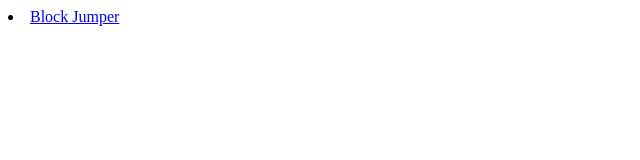
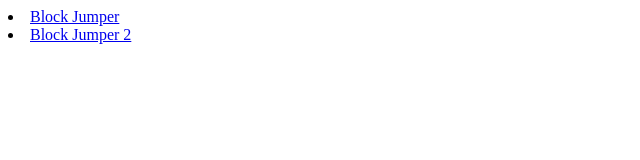
Before and after one commit to gabusho92/indexphaser, a plain HTML site: page index.html in a window 1280 px wide. Shown: the whole page, without its empty margins (0-640 px from the left). Drawn offline with Linux system fonts and the light colour scheme.

Commit message:
Update index.html

```diff
--- a/index.html
+++ b/index.html
@@ -7,6 +7,7 @@
 </head>
 <body>
             <li><a href="https://gabusho92.github.io/testphaser3/">Block Jumper</a></li>
+            <li><a href="https://gabusho92.github.io/phaser3_jumpblock/">Block Jumper 2</a></li>
 
 </body>
 </html>
```
